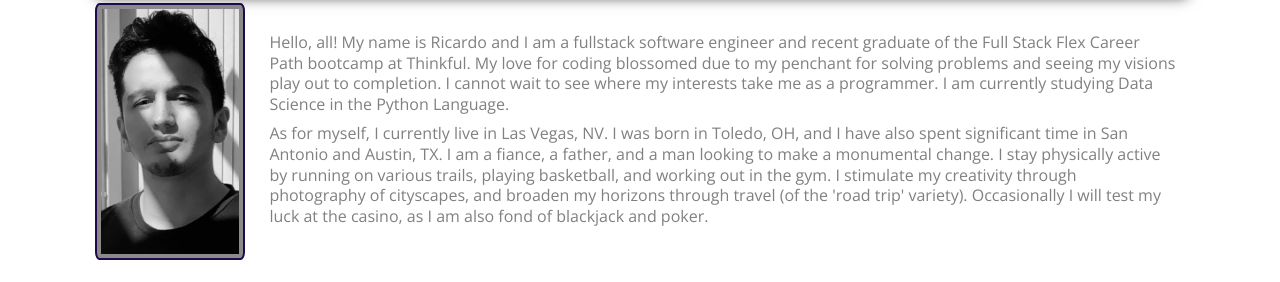
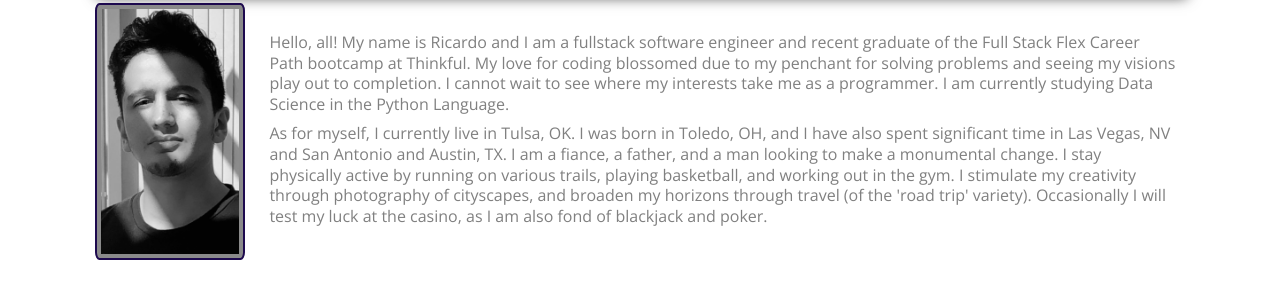
Before and after one commit to rzavala1989/rz-portfolio, a website: page index.html in a window 1280 px wide. Shown: the part 503-785 px from the top of the page. Drawn offline with nearby package versions, Linux system fonts and the light colour scheme.

Commit message:
bio edit

```diff
--- a/index.html
+++ b/index.html
@@ -52,8 +52,8 @@
             Language.
           </p>
           <p>
-            As for myself, I currently live in Las Vegas, NV. I was born in
-            Toledo, OH, and I have also spent significant time in San Antonio
+            As for myself, I currently live in Tulsa, OK. I was born in
+            Toledo, OH, and I have also spent significant time in Las Vegas, NV and San Antonio
             and Austin, TX. I am a fiance, a father, and a man looking to make
             a monumental change. I stay physically active by running on
             various trails, playing basketball, and working out in the gym. I
```
